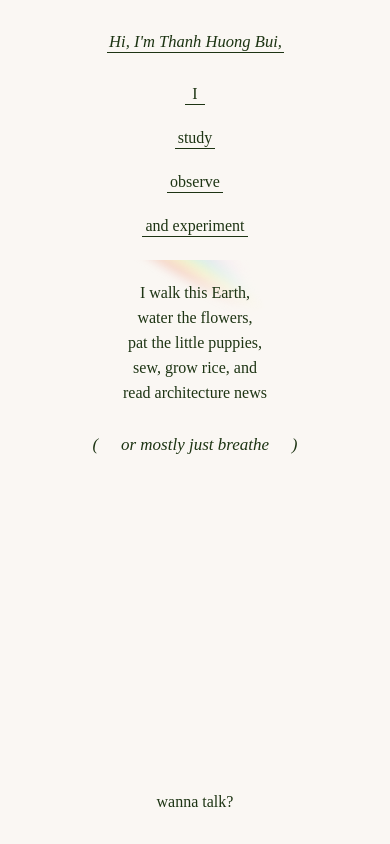
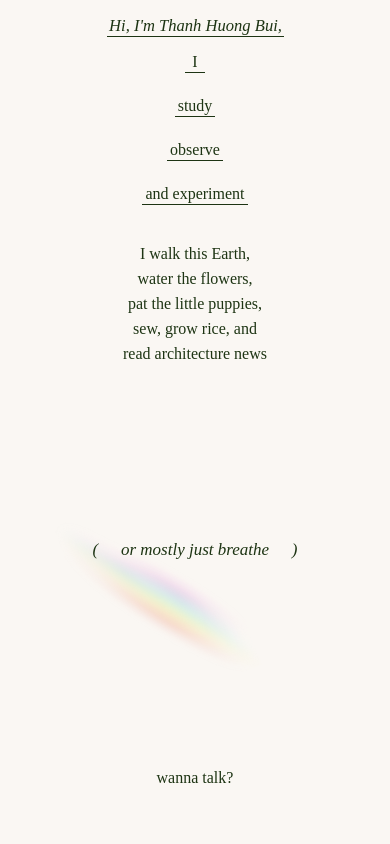
Before and after one commit to cuongvt07/buithanhhuong, a React (Vite) app: page /hi in a window 390 px wide. Built offline with nearby package versions, Linux system fonts and the light colour scheme; a web font is replaced by a local one.

Commit message:
update scroll chuot

```diff
--- a/App.tsx
+++ b/App.tsx
@@ -81,14 +81,14 @@ const AppContent: React.FC = () => {
       </div>
 
       {/* Mobile Layout - NavbarMobile + Content + WannaTalk as unified block */}
-      <div className={`md:hidden flex flex-col h-screen ${isMobileScrollable ? 'overflow-y-auto' : 'overflow-hidden'}`}>
+      {/* Mobile Layout - NavbarMobile + Content + WannaTalk as unified block */}
+      <div className={`md:hidden flex flex-col fixed inset-0 z-50 bg-[#faf7f3] ${isMobileScrollable ? 'overflow-y-auto' : 'overflow-hidden'}`}>
         {/* Inner wrapper - contains all mobile content as unified block */}
         <div className="flex flex-col flex-1 min-h-0">
           <NavbarMobile currentPage={currentPage} showWannaTalk={false} />
 
           {/* Mobile Content + WannaTalk together */}
           <div className="flex-1 flex flex-col overflow-hidden">
-            <div className="flex-1 overflow-hidden">
             <Routes>
               <Route path="/" element={<Navigate to="/hi" replace />} />
               <Route path="/hi" element={<Hero />} />
@@ -102,11 +102,12 @@ const AppContent: React.FC = () => {
             </Routes>
           </div>
 
-            {/* WannaTalk - inside content area */}
+          {/* WannaTalk - inside unified block, at bottom - hidden on Home page (handled by Hero) */}
+          {!['/', '/hi'].includes(location.pathname) && (
             <div className="w-full bg-[#faf7f3] shrink-0">
               <WannaTalk isActive={currentPage === 'contact'} />
             </div>
-          </div>
+          )}
         </div>
       </div>
 
@@ -138,7 +139,7 @@ const AppContent: React.FC = () => {
         </Routes>
       </main>
       <ScrollToTop />
-    </div>
+    </div >
   );
 };
 
--- a/components/Hero.tsx
+++ b/components/Hero.tsx
@@ -164,15 +164,15 @@ const Hero: React.FC<HeroProps> = () => {
       </div>
 
       {/* Main hero text - responsive scaling */}
-      {/* Mobile Hero - 3 blocks: textLines (top), SectionLabel (bottom above WannaTalk) */}
-      <div className="w-full flex-1 flex flex-col items-center justify-between md:hidden z-40 pointer-events-none relative">
-        {/* Background Image for Mobile Text */}
+      {/* Mobile Hero Content Wrapper - Flex Column to stack 3 blocks: Text, Label, WannaTalk */}
+      <div className="w-full h-full flex flex-col justify-between items-center md:hidden z-40 pointer-events-none relative overflow-hidden py-[24px]">
+        {/* Absolute Background Layer */}
         <div className="absolute bottom-[120px] left-[25%] w-[400px] h-[400px] z-0 transform scale-[0.5] origin-bottom-left -rotate-[20deg] opacity-50">
           <img src={rainbowLightSticker286Url} alt="" className="w-full h-full object-contain" />
         </div>
 
-        {/* Block 1: textLines - at top */}
-        <div className="flex flex-col items-center gap-[5px] mt-[23px]">
+        {/* Block 1: TextLines - Fixed at Top */}
+        <div className="w-full flex flex-col items-center gap-[5px] shrink-0">
           <span className="relative z-10" style={{ fontFamily: "'STIX Two Text', serif", fontSize: '16px', lineHeight: '20px', color: COLORS.textPrimary }}>I walk this Earth,</span>
           <span className="relative z-10" style={{ fontFamily: "'STIX Two Text', serif", fontSize: '16px', lineHeight: '20px', color: COLORS.textPrimary }}>water the flowers,</span>
           <span className="relative z-10" style={{ fontFamily: "'STIX Two Text', serif", fontSize: '16px', lineHeight: '20px', color: COLORS.textPrimary }}>pat the little puppies,</span>
@@ -180,13 +180,20 @@ const Hero: React.FC<HeroProps> = () => {
           <span className="relative z-10" style={{ fontFamily: "'STIX Two Text', serif", fontSize: '16px', lineHeight: '20px', color: COLORS.textPrimary }}>read architecture news</span>
         </div>
 
-        {/* Block 2: SectionLabel - at bottom (just above WannaTalk) */}
-        <SectionLabel
-          text="or mostly just breathe"
-          width="205px"
-          mobileWidth="205px"
-          className="relative z-50 pointer-events-auto"
-        />
+        {/* Block 2: SectionLabel - Automatically centered by justify-between */}
+        <div className="w-full flex items-center justify-center pointer-events-auto">
+          <SectionLabel
+            text="or mostly just breathe"
+            width="205px"
+            mobileWidth="205px"
+            className="relative z-50 p-0"
+          />
+        </div>
+
+        {/* Block 3: WannaTalk - Fixed at Bottom */}
+        <div className="w-full flex justify-center pointer-events-auto shrink-0">
+          <WannaTalk isActive={false} />
+        </div>
       </div>
 
       {/* Main hero text - responsive scaling (Desktop/Tablet Only) */}
--- a/components/NavbarMobile.tsx
+++ b/components/NavbarMobile.tsx
@@ -20,8 +20,8 @@ const NavbarMobile: React.FC<NavbarMobileProps> = ({ currentPage, showWannaTalk
 
     return (
         <nav
-            className="relative w-full px-[24px] pt-[32px] pb-[24px] flex flex-col items-center bg-transparent"
-            style={{ gap: SPACING.gap.default }}
+            className="relative w-full px-[24px] pt-[16px] pb-[16px] flex flex-col items-center bg-transparent"
+            style={{ gap: '16px' }}
         >
             {/* Block 1: Intro text */}
             <button
--- a/components/SectionLabel.tsx
+++ b/components/SectionLabel.tsx
@@ -17,7 +17,6 @@ const SectionLabel: React.FC<SectionLabelProps> = ({ text, width = 'auto', mobil
             className={`section-label-container ${className}`}
             style={{
                 display: 'flex',
-                padding: '32px',
                 justifyContent: 'space-between',
                 alignItems: 'flex-end',
                 boxSizing: 'content-box',
@@ -29,6 +28,7 @@ const SectionLabel: React.FC<SectionLabelProps> = ({ text, width = 'auto', mobil
             <style>{`
         .section-label-container {
              width: var(--label-width);
+             padding: 24px;
         }
         .section-label-text {
           font-family: 'STIX Two Text', serif;
@@ -41,6 +41,12 @@ const SectionLabel: React.FC<SectionLabelProps> = ({ text, width = 'auto', mobil
         @media (max-width: ${BREAKPOINTS.tablet - 1}px) {
           .section-label-container {
              width: var(--label-mobile-width) !important;
+             padding: 16px !important;
+          }
+        }
+        @media (min-width: ${BREAKPOINTS.tablet}px) {
+          .section-label-container {
+             padding: 32px;
           }
         }
       `}</style>
--- a/index.css
+++ b/index.css
@@ -27,12 +27,7 @@ body {
 
 
 
-@media (max-width: 809.98px) {
-    .app-container {
-        width: 375px;
-        height: 593px;
-    }
-}
+
 
 .navbar-title {
     font-family: "STIX Two Text", "STIX Two Text Placeholder", serif;
```
Lines whose indentation alone changed are shown as unchanged.
